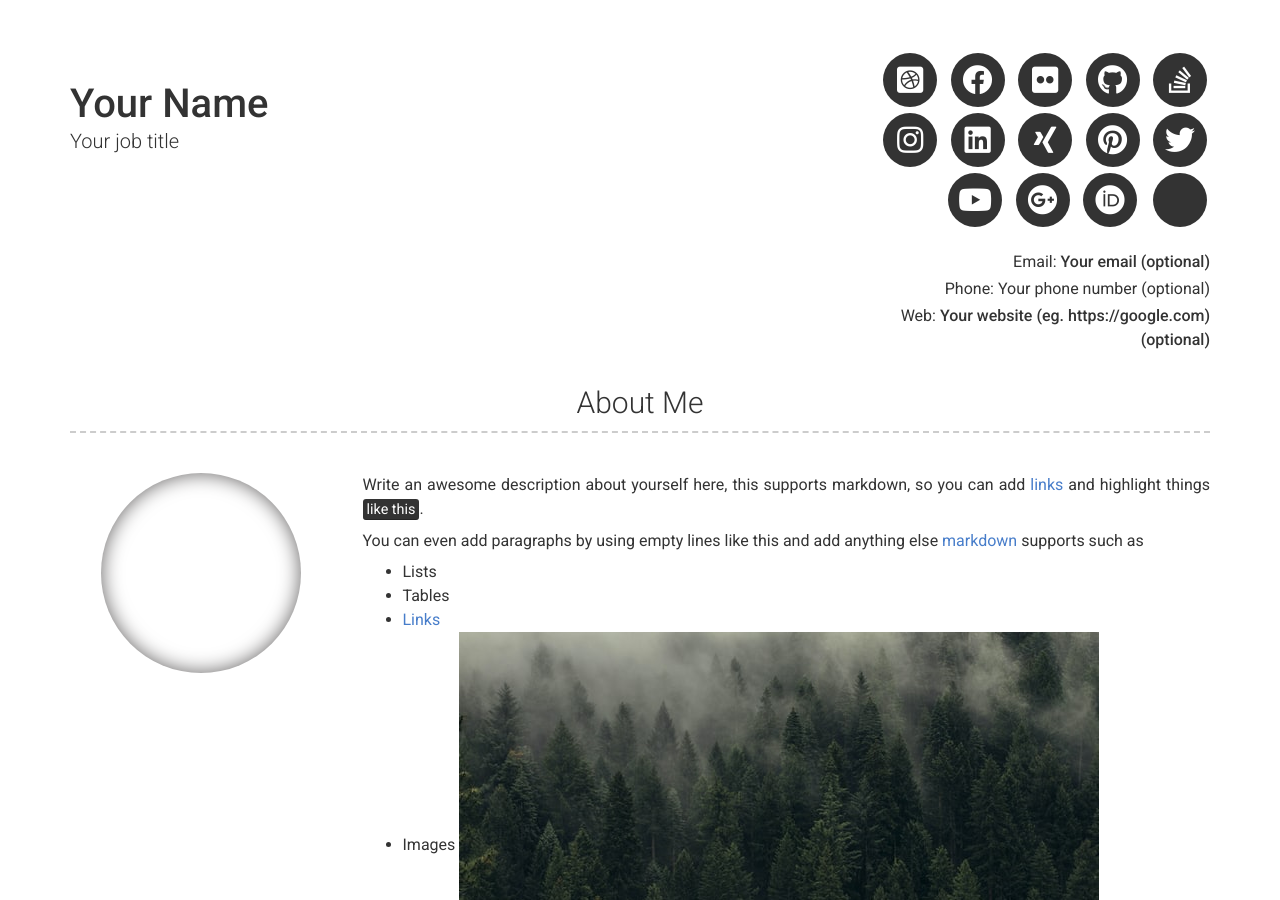
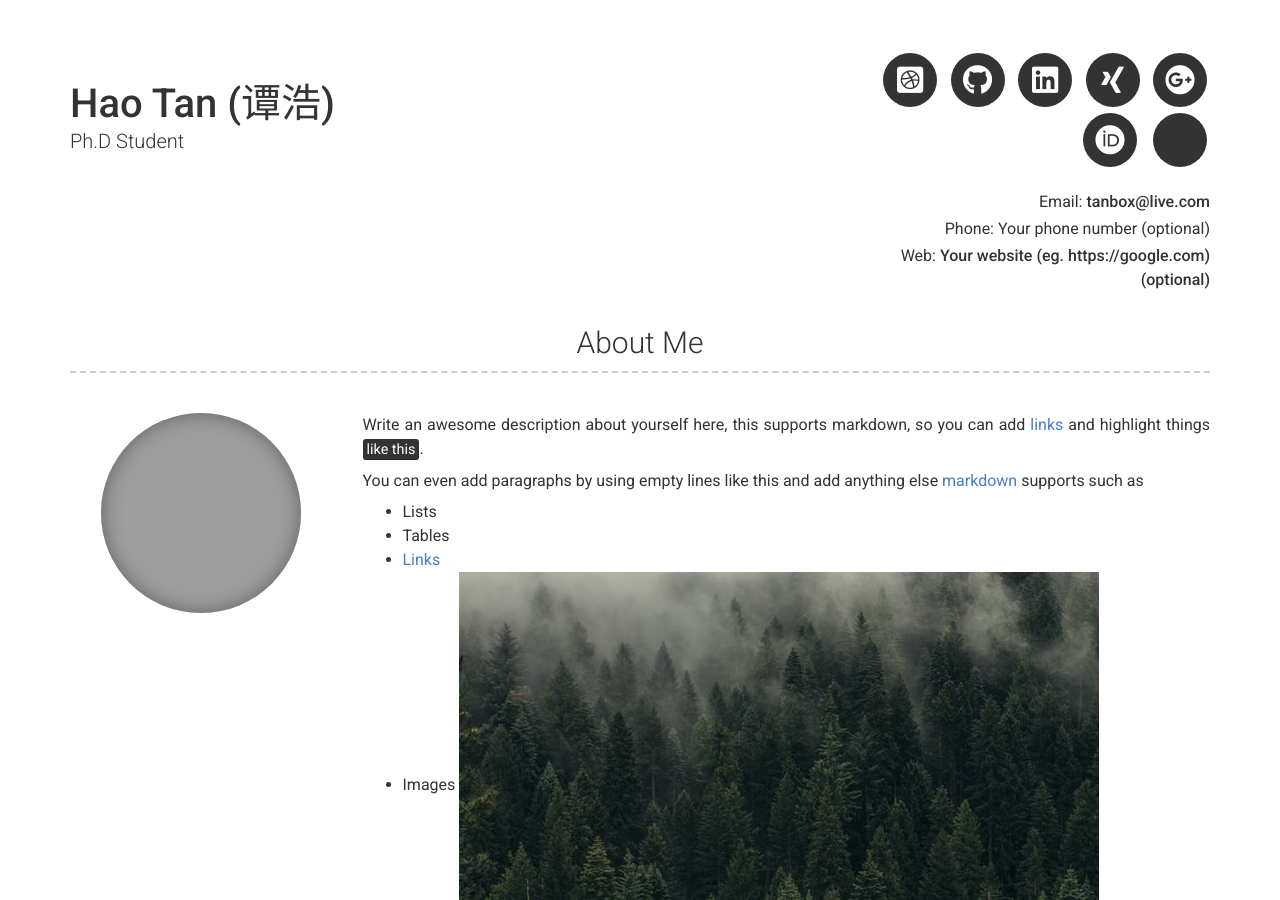
Before and after one commit to haotan1998/haotan1998.github.io, a Jekyll site: the page built from index.md, in a window 1280 px wide and 900 px high. Built offline with Jekyll 4.4.1, drawn with Linux system fonts in a browser that asks for light colours; nearby versions of some CDN libraries; some of the changed text lies outside the part shown; grey boxes are pictures that could not be loaded.

Commit message:
update personal info

```diff
--- a/_config.yml
+++ b/_config.yml
@@ -6,9 +6,9 @@ repository: Git repository where your resume will be hosted, only required if yo
 version: 2
 
 # Personal info
-name: Your Name
-title: Your job title
-email: Your email (optional)
+name: Hao Tan (谭浩)
+title: Ph.D Student
+email: tanbox@live.com
 # email_title: Email (Email title override)
 phone: Your phone number (optional)
 # phone_title: Phone (Phone title override)
@@ -19,19 +19,19 @@ website: Your website (eg. https://google.com)(optional)
 darkmode: false
 
 # Social links
-twitter_username: jekyllrb
+# twitter_username: jekyllrb
 github_username:  jekyll
-stackoverflow_username: "00000001"
+# stackoverflow_username: "00000001"
 dribbble_username: jekyll
-facebook_username: jekyll
-flickr_username: jekyll
-instagram_username: jekyll
+# facebook_username: jekyll
+# flickr_username: jekyll
+# instagram_username: jekyll
 linkedin_username: jekyll
 xing_username: jekyll
-pinterest_username: jekyll
-youtube_username: jekyll
+# pinterest_username: jekyll
+# youtube_username: jekyll
 googleplus_username: +jekyll
-orcid_username: 0000-0000-0000-0000
+orcid_username: 0000-0002-9489-6543
 
 # Additional icon links
 additional_links:
@@ -50,7 +50,7 @@ additional_links:
 
 # About Section
 # about_title: About Me (Use this to override about section title)
-about_profile_image: Directory of profile image (eg. images/profile.jpg)
+about_profile_image: images/profile.jpg
 about_content: | # this will include new lines to allow paragraphs
   Write an awesome description about yourself here, this supports markdown, so you can add [links](http://foobar.com) and highlight things <mark>like this</mark>.
 
```
Also changed, not shown: 2 other files.
